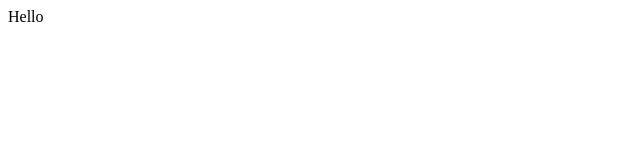
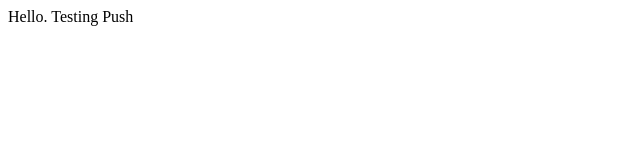
Before and after one commit to TaimurBajwa/demo-repo, a plain HTML site: page index.html in a window 1280 px wide. Shown: the whole page, without its empty margins (0-640 px from the left). Drawn offline with Linux system fonts and the light colour scheme.

Commit message:
Updated index.html

```diff
--- a/index.html
+++ b/index.html
@@ -1 +1 @@
-<div>Hello</div>
+<div>Hello. Testing Push</div>
```
